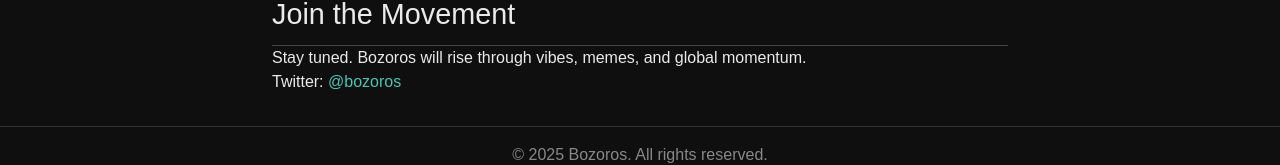
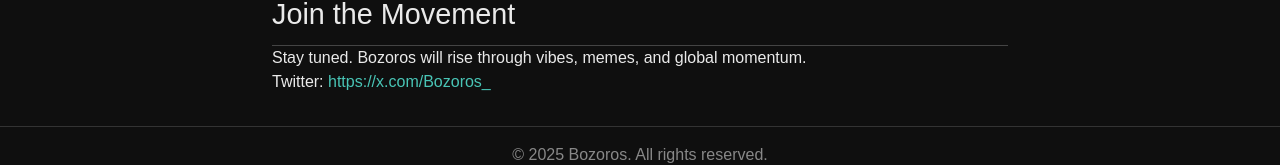
Before and after one commit to Seonnnnnnnn/bozoros-site, a plain HTML site: page index.html in a window 1280 px wide. Shown: the part 2371-2536 px from the top of the page. Drawn offline with nearby package versions, Linux system fonts and the light colour scheme.

Commit message:
update twitter link

```diff
--- a/index.html
+++ b/index.html
@@ -145,7 +145,7 @@
         momentum.
       </p>
       <p>
-        Twitter: <a href="#">@bozoros</a>
+        Twitter: <a href="#">https://x.com/Bozoros_</a>
       </p>
     </section>
 
```
